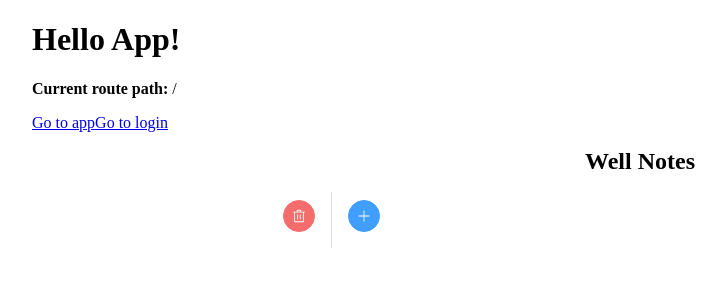
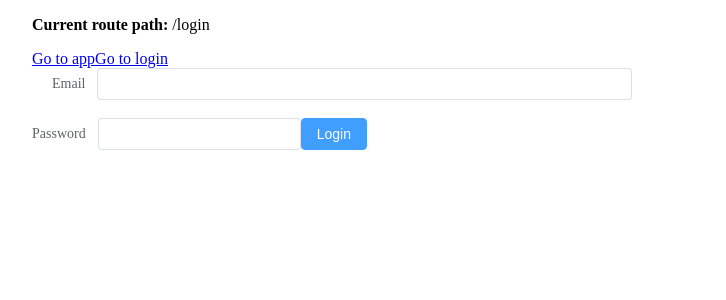
Before and after one commit to chowchow-dev/well-notes, a Vue app: page /login in a window 1280 px wide. Shown: the top 300 px of the page, without its empty margins (0-726 px from the left). Built offline with nearby package versions, Linux system fonts and the light colour scheme.

Commit message:
add global route guard

```diff
--- a/src/App.vue
+++ b/src/App.vue
@@ -1,9 +1,22 @@
+<script setup>
+import { inject } from "vue";
+import { useRouter } from "vue-router";
+
+const auth = inject("authentication");
+const router = useRouter();
+
+const logout = () => {
+  auth?.updateAuthentication(false);
+  router.push("/login");
+};
+</script>
+
 <template>
-  <h1>Hello App!</h1>
   <p><strong>Current route path:</strong> {{ $route.fullPath }}</p>
   <nav>
     <RouterLink to="/">Go to app</RouterLink>
     <RouterLink to="/login">Go to login</RouterLink>
+    <button v-if="auth.isAuthenticated.value" @click="logout">Logout</button>
   </nav>
   <main>
     <RouterView />
--- a/src/Login.vue
+++ b/src/Login.vue
@@ -1,32 +1,97 @@
-<!-- eslint-disable vue/multi-word-component-names -->
-<script setup>
-import { ref } from "vue";
-import { ElForm, ElFormItem, ElInput, ElButton } from "element-plus";
+<template>
+  <el-form
+    ref="ruleFormRef"
+    style="max-width: 600px"
+    :model="ruleForm"
+    status-icon
+    :rules="rules"
+    label-width="auto"
+    class="demo-ruleForm"
+  >
+    <el-form-item label="Email" prop="email">
+      <el-input v-model.number="ruleForm.email" />
+    </el-form-item>
+    <el-form-item>
+      <el-form-item label="Password" prop="password">
+        <el-input
+          v-model="ruleForm.password"
+          type="password"
+          autocomplete="off"
+        />
+      </el-form-item>
+      <el-button type="primary" @click="submitForm(ruleFormRef)">
+        Login
+      </el-button>
+    </el-form-item>
+  </el-form>
+</template>
 
-const username = ref("");
-const password = ref("");
+<script lang="ts" setup>
+import { reactive, ref, inject } from "vue";
+import type { FormInstance, FormRules } from "element-plus";
+import { useRouter } from "vue-router";
 
-const handleLogin = () => {
-  // TODO: Implement login logic
-  console.log("Login attempt:", username.value, password.value);
+const router = useRouter();
+
+const auth = inject("authentication") as
+  | { updateAuthentication: (value: boolean) => void }
+  | undefined;
+
+const ruleFormRef = ref<FormInstance>();
+
+const validateEmail = (rule: any, value: any, callback: any) => {
+  const emailRegex = /^[^\s@]+@[^\s@]+\.[^\s@]+$/;
+  if (!value) {
+    callback(new Error("Please input an email address"));
+  } else if (!emailRegex.test(value)) {
+    callback(new Error("Please input a valid email address"));
+  } else {
+    callback();
+  }
+};
+
+const validatePassword = (rule: any, value: any, callback: any) => {
+  if (!value) {
+    callback(new Error("Please input a password"));
+  } else if (value.length < 4) {
+    callback(new Error("Password must be at least 4 characters long"));
+  } else {
+    callback();
+  }
+};
+
+const ruleForm = reactive({
+  email: "",
+  password: "",
+});
+
+const rules = reactive<FormRules<typeof ruleForm>>({
+  email: [{ validator: validateEmail, trigger: "blur" }],
+  password: [{ validator: validatePassword, trigger: "blur" }],
+});
+
+const submitForm = (formEl: FormInstance | undefined) => {
+  if (!formEl) return;
+  const test = {
+    email: "test@test.com",
+    password: "test",
+  };
+
+  const isCorrectFormValues =
+    test.email === ruleForm.email && test.password === ruleForm.password;
+  formEl.validate((valid) => {
+    if (valid && isCorrectFormValues) {
+      if (auth && typeof auth === "object" && "updateAuthentication" in auth) {
+        (
+          auth as { updateAuthentication: (value: boolean) => void }
+        ).updateAuthentication(true);
+        router.push("/");
+      } else {
+        console.error("Authentication object or method not available");
+      }
+    } else {
+      alert("error submit!");
+    }
+  });
 };
 </script>
-
-<template>
-  <div class="login-container">
-    <h2>Login</h2>
-    <el-form>
-      <el-form-item label="Username">
-        <el-input v-model="username" />
-      </el-form-item>
-      <el-form-item label="Password">
-        <el-input v-model="password" type="password" />
-      </el-form-item>
-      <el-form-item>
-        <el-button type="primary" @click="handleLogin">Login</el-button>
-      </el-form-item>
-    </el-form>
-  </div>
-</template>
-
-<style scoped></style>
--- a/src/main.js
+++ b/src/main.js
@@ -6,12 +6,22 @@ import App from "./App.vue";
 import "./main.css";
 import router from "./router";
 
+import { ref } from "vue";
+
 const app = createApp(App);
+
+const isAuthenticated = ref(false);
+const updateAuthentication = (value) => {
+  isAuthenticated.value = value;
+};
+
+app.provide("authentication", {
+  isAuthenticated,
+  updateAuthentication,
+});
 
 app.use(router);
 app.use(ElementPlus);
-
-// app.provide("isAuthenticated", false);
 
 for (const [key, component] of Object.entries(ElementPlusIconsVue)) {
   app.component(key, component);
--- a/src/router.js
+++ b/src/router.js
@@ -1,17 +1,28 @@
 import { createRouter } from "vue-router";
+import { inject } from "vue";
 
 import Home from "./Home.vue";
 import Login from "./Login.vue";
-import { createMemoryHistory } from "vue-router";
+import { createWebHistory } from "vue-router";
 
 const routes = [
-  { path: "/", component: Home },
-  { path: "/login", component: Login },
+  { path: "/", name: "home", component: Home },
+  { path: "/login", name: "login", component: Login },
 ];
 
 const router = createRouter({
-  history: createMemoryHistory(),
+  history: createWebHistory(),
   routes,
 });
 
+router.beforeEach(async (to, from, next) => {
+  const auth = inject("authentication");
+  if (to.name !== "login" && !auth.isAuthenticated.value) {
+    console.log("redirecting to login");
+    next({ name: "login" });
+  } else if (to.name === "login" && auth.isAuthenticated.value) {
+    console.log("redirecting to home");
+    next({ name: "home" });
+  } else next();
+});
 export default router;
```
